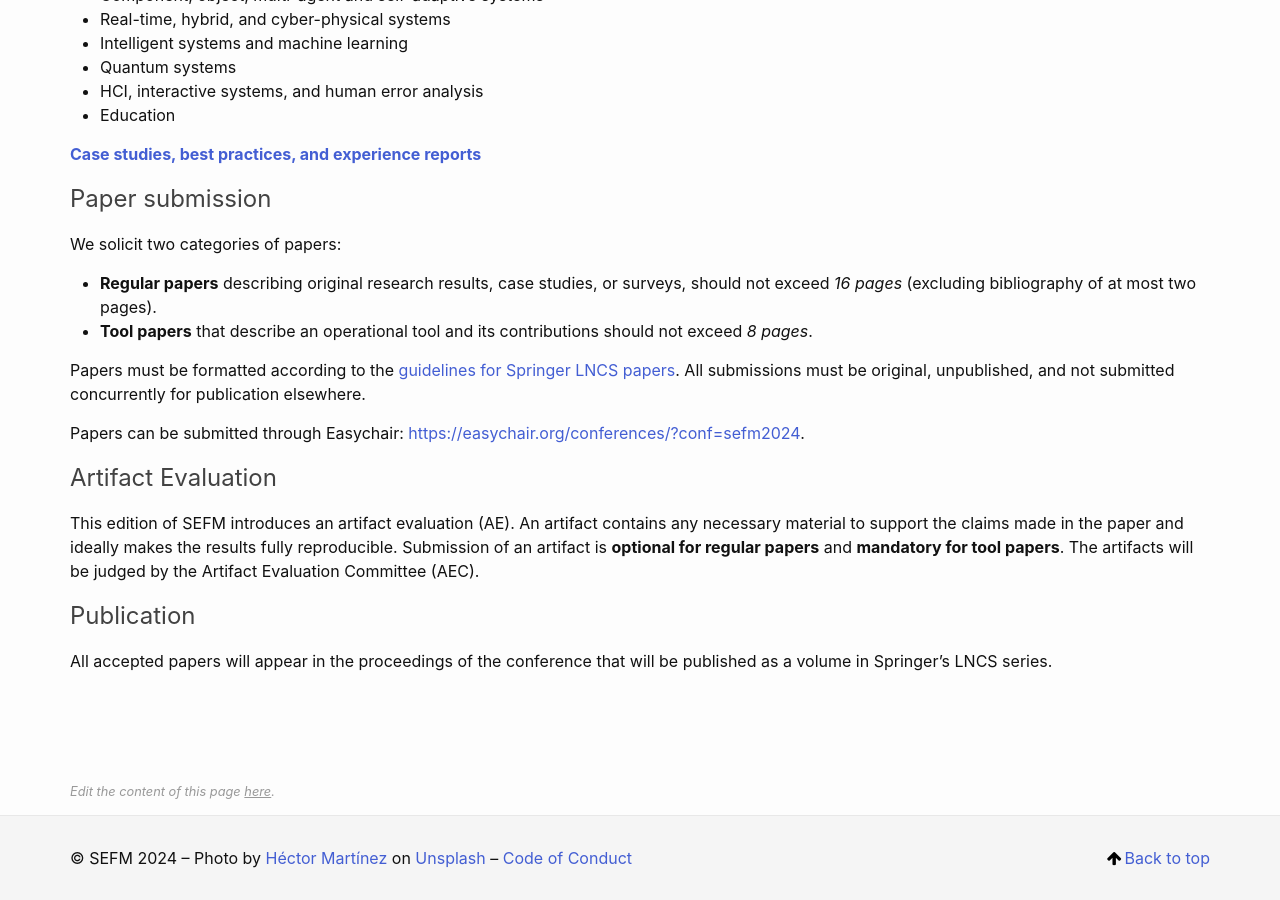
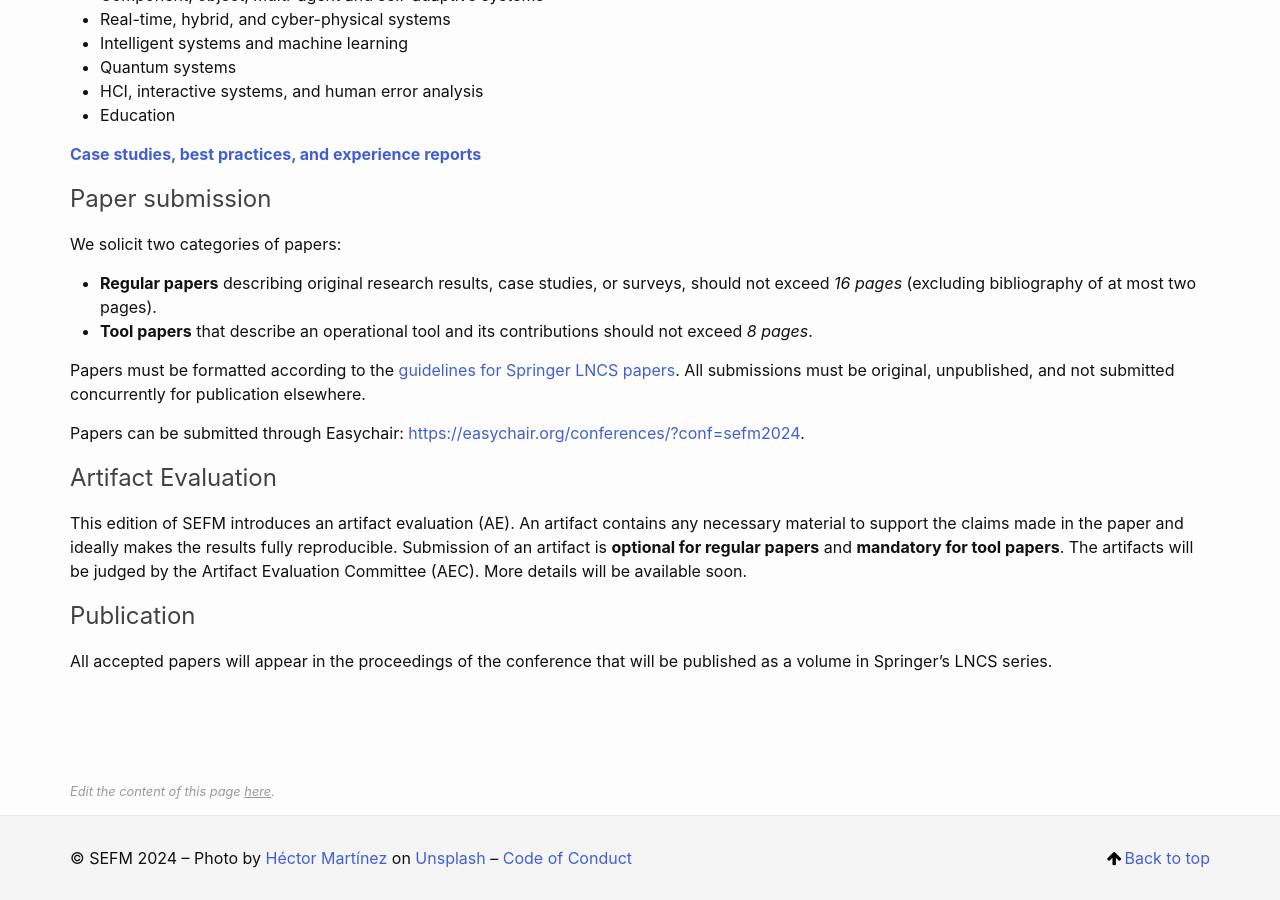
Before and after one commit to sefm-conference/2024, a Jekyll site: the page built from _pages/callforpapers.md, in a window 1280 px wide and 900 px high, scrolled down 1671 px. Built offline with Jekyll 4.4.1, drawn with Linux system fonts in a browser that asks for light colours.

Commit message:
Update callforpapers.md

```diff
--- a/_pages/callforpapers.md
+++ b/_pages/callforpapers.md
@@ -82,7 +82,7 @@ Papers can be submitted through Easychair: [https://easychair.org/conferences/?c
 
 ## Artifact Evaluation
 
-This edition of SEFM introduces an artifact evaluation (AE). An artifact contains any necessary material to support the claims made in the paper and ideally makes the results fully reproducible. Submission of an artifact is **optional for regular papers** and **mandatory for tool papers**. The artifacts will be judged by the Artifact Evaluation Committee (AEC).
+This edition of SEFM introduces an artifact evaluation (AE). An artifact contains any necessary material to support the claims made in the paper and ideally makes the results fully reproducible. Submission of an artifact is **optional for regular papers** and **mandatory for tool papers**. The artifacts will be judged by the Artifact Evaluation Committee (AEC).  More details will be available soon.
 <!--
 More details can be found on the [artifact page]({{ site.baseurl }}{~~~~% link _pages/artifacts.md %}).
 -->
```
